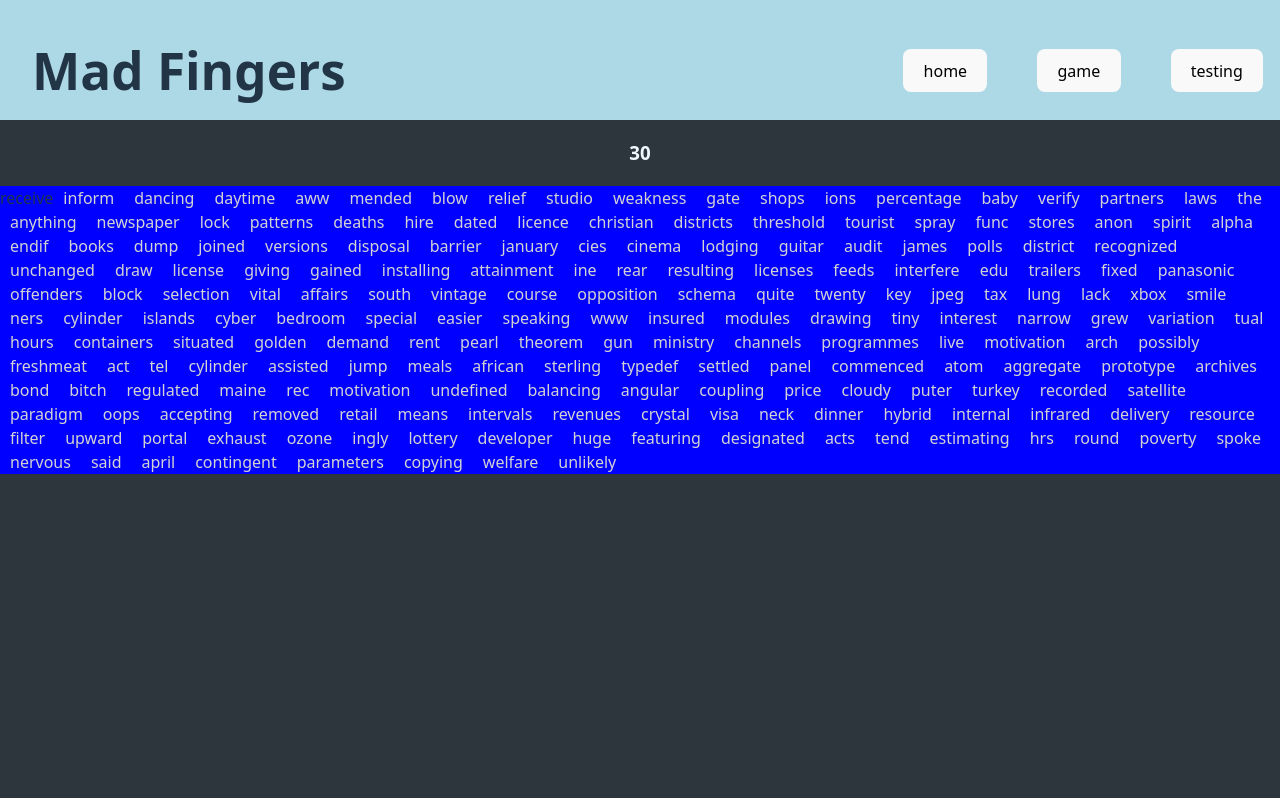
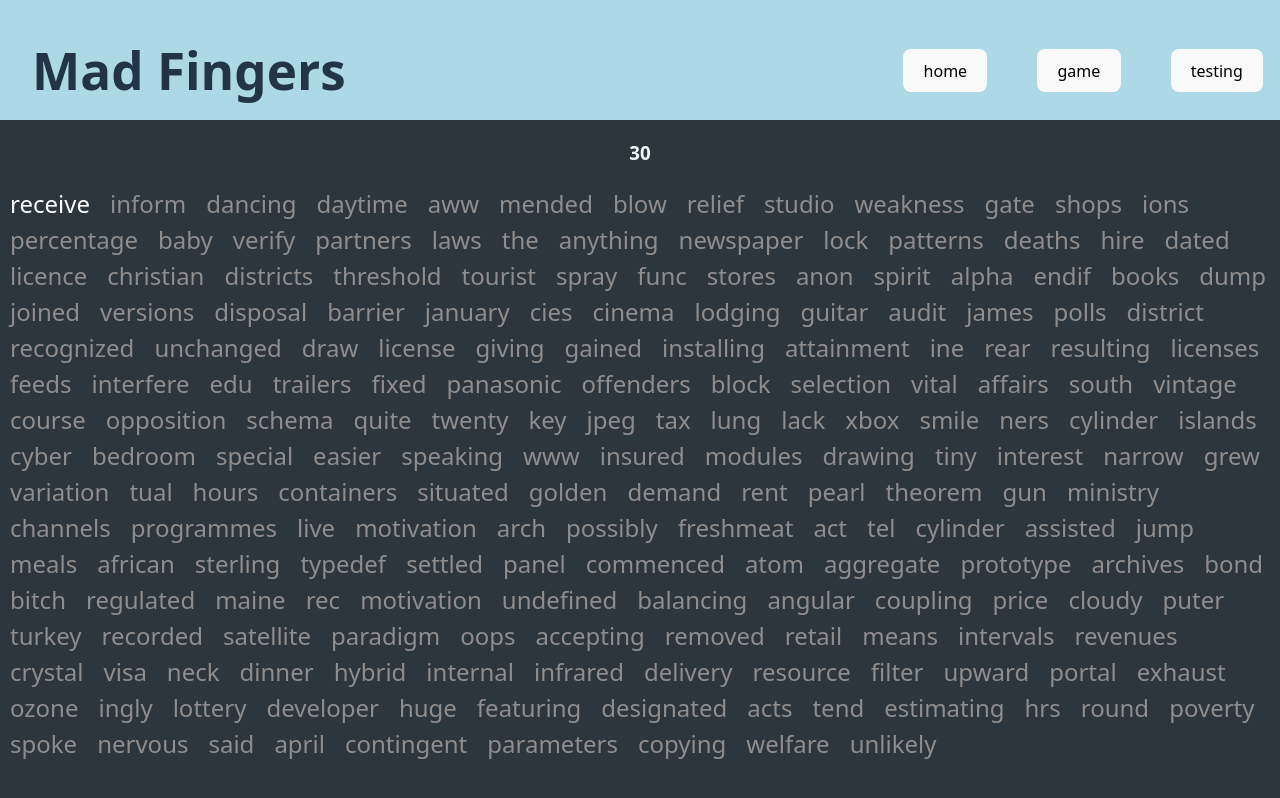
Before and after one commit to Justin1812Z/Mad-Fingers, a React (Vite) app: page /game in a window 1280 px wide. Built offline with nearby package versions, Linux system fonts and the light colour scheme.

Commit message:
styling fixes

```diff
--- a/src/components/Game/Game.css
+++ b/src/components/Game/Game.css
@@ -13,30 +13,18 @@
     color:aliceblue;
 }
 
-.prev-word-container {
-     background-color: red;
-}
+
 .prev-word {
     color: gray;
     margin: 0 10px;
 }
 
 
-.current-word-container {
-    background-color: gray;
-    color: white;
-    width: 200px;
-    height: 50px;
-    border-radius: 25px;
-}
 .correct-letter {
     color: green;
 }
 
 
-.future-word-container {
-    background-color: green;
-}
 .future-word {
     color: lightgray;
     margin: 0 10px;
@@ -44,8 +32,19 @@
 
 
 .word-container {
-    background-color: blue;
     display: flex;
     flex-wrap: wrap;
     width: 100%;
 }
+
+.future-word {
+    color: rgb(143, 141, 141);
+    margin: 0 10px;
+    font-size: 1.5em;
+}
+
+.current-word {
+    color: white;
+    margin: 0 10px; /* Match future-word margin */
+    font-size: 1.5em;
+}
--- a/src/components/Game/Game.tsx
+++ b/src/components/Game/Game.tsx
@@ -22,7 +22,6 @@ function Game({ wordCount, setWordCount }: { wordCount: number; setWordCount: (c
     //Update currentWord when wordCount or futureWords changes
     useEffect(() => {
         if (loading == false) {
-            //setCurrentWord(futureWords.shift() || "No words available");
             setCurrentWord(futureWords[wordCount] || "No words available");
         }
     }, [wordCount, futureWords]);
@@ -95,17 +94,14 @@ function Game({ wordCount, setWordCount }: { wordCount: number; setWordCount: (c
     return (
         <div className="game">
 
-
-
             <h3 className="timer">{timer}</h3>
-
 
             <div className="word-container">
                 {futureWords.map((word, index) => (
                     index === wordCount ? (
                         <div key={index} className="current-word">
                             {word.split("").map((letter, i) => (
-                                <span key={i} className={currentLetterIndex === i ? "current-letter" : i < currentLetterIndex ? "correct-letter" : "future-letter"}>{letter}</span>
+                                <span key={i} className={`${currentLetterIndex === i ? "current-letter" : i < currentLetterIndex ? "correct-letter" : "future-letter"} ${i === 0 ? "first-letter" : ""}`}>{letter}</span>
                             ))}
                         </div>
                     ) : (
```
